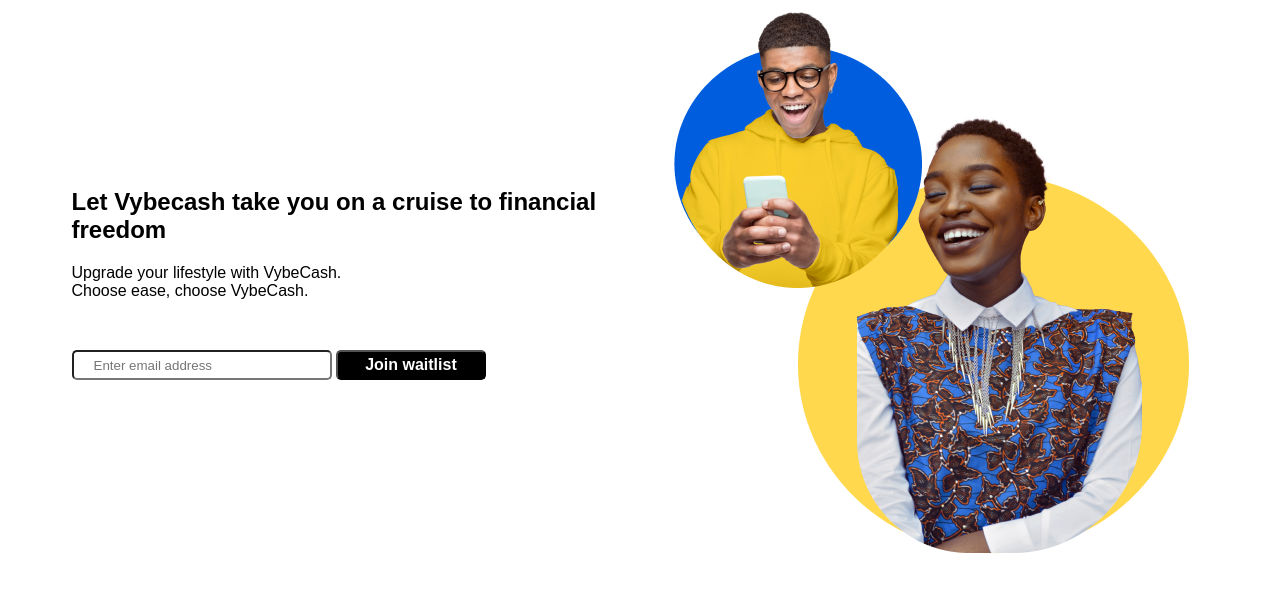
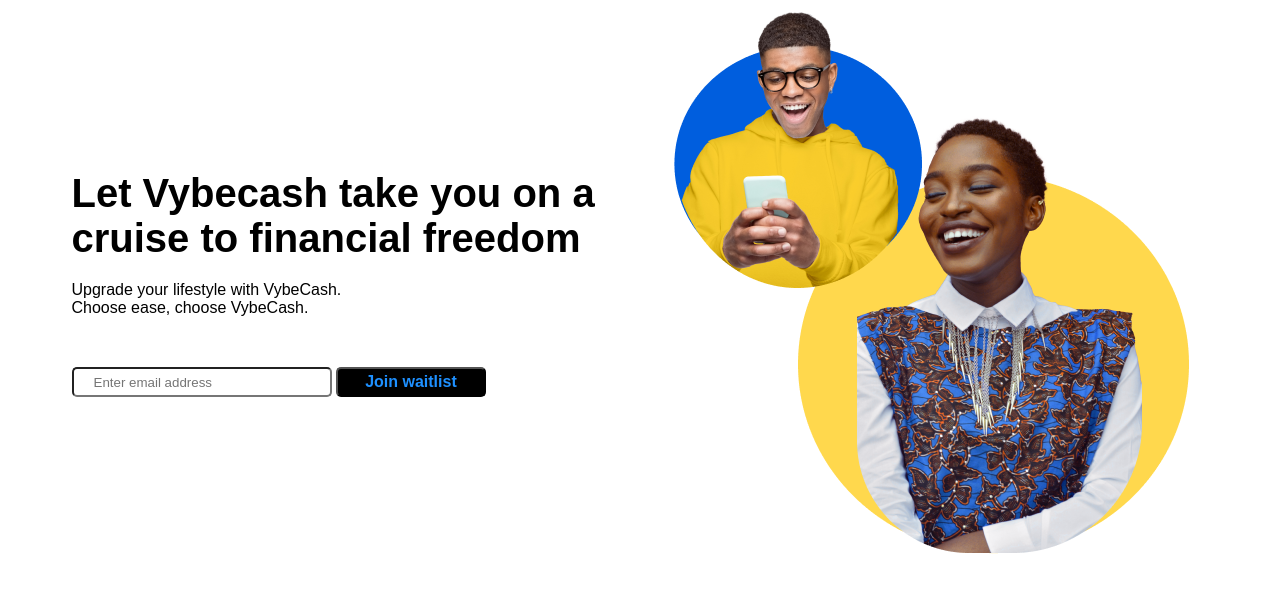
Before and after one commit to ndubuoke/revent-interns1, a plain HTML site: page index.html in a window 1280 px wide. Shown: the part 69-662 px from the top of the page. Drawn offline with Linux system fonts and the light colour scheme.

Commit message:
new changes

```diff
--- a/index.html
+++ b/index.html
@@ -5,18 +5,23 @@
     <meta http-equiv="X-UA-Compatible" content="IE=edge" />
     <meta name="viewport" content="width=device-width, initial-scale=1.0" />
     <link rel="stylesheet" href="pro.css" />
+
+    <!-- <link rel="stylesheet" href="https://maxcdn.bootstrapcdn.com/bootstrap/3.4.1/css/bootstrap.min.css">
+  <script src="https://ajax.googleapis.com/ajax/libs/jquery/3.6.3/jquery.min.js"></script>
+  <script src="https://maxcdn.bootstrapcdn.com/bootstrap/3.4.1/js/bootstrap.min.js"></script> -->
+
   </head>
   <body>
+    <div class="container">
       <header>
         <nav>
           <img class="vybe" src="Logo.png" />
-
 
           <div class="navbar">
             <a href="#">Savings</a>
             <a href="#">DigitalBanking</a>
             <a href="#">FAQS</a>
-        </ul>
+          </div>
         </nav>
       </header>
 
@@ -32,7 +37,11 @@
           </p>
 
           <div class="input-container">
-          <input type="text" class="input" placeholder="Enter email address" />
+            <input
+              type="text"
+              class="input"
+              placeholder="Enter email address"
+            />
 
             <button class="btn">Join waitlist</button>
           </div>
@@ -42,5 +51,6 @@
           <img src="boyandgirl.png" />
         </div>
       </section>
+    </div>
   </body>
 </html>
--- a/pro.css
+++ b/pro.css
@@ -16,15 +16,15 @@
 }
 
 body {
-    font-family: sans-serif;
-    -webkit-font-smoothing: antialiased;
-    -moz-osx-font-smoothing: grayscale;
-    cursor: auto !important;
-  }
+  font-family: sans-serif;
+  -webkit-font-smoothing: antialiased;
+  -moz-osx-font-smoothing: grayscale;
+  cursor: auto !important;
+}
 
 header nav {
   display: flex;
-  justify-content:center;
+  justify-content: center;
   align-items: center;
   margin: 12px 50px;
 }
@@ -54,8 +54,8 @@
   max-width: 531px;
 }
 
-#lmaster .left-section .heading{
-  font-size: 50px;
+#master .left-section .heading {
+  font-size: 40px;
   font-weight: 700;
   margin-bottom: 20px;
 }
@@ -91,5 +91,15 @@
 }
 
 .sideimage {
-  margin: 20px
+  margin: 20px;
 }
+
+.navbar a:hover {
+  transition: all o.5sc ease;
+  color:dodgerblue;
+}
+
+#master .left-section .input-container .btn {
+  transition: o.5sc ease;
+  color: dodgerblue;
+}
```
Lines whose indentation alone changed are shown as unchanged.
